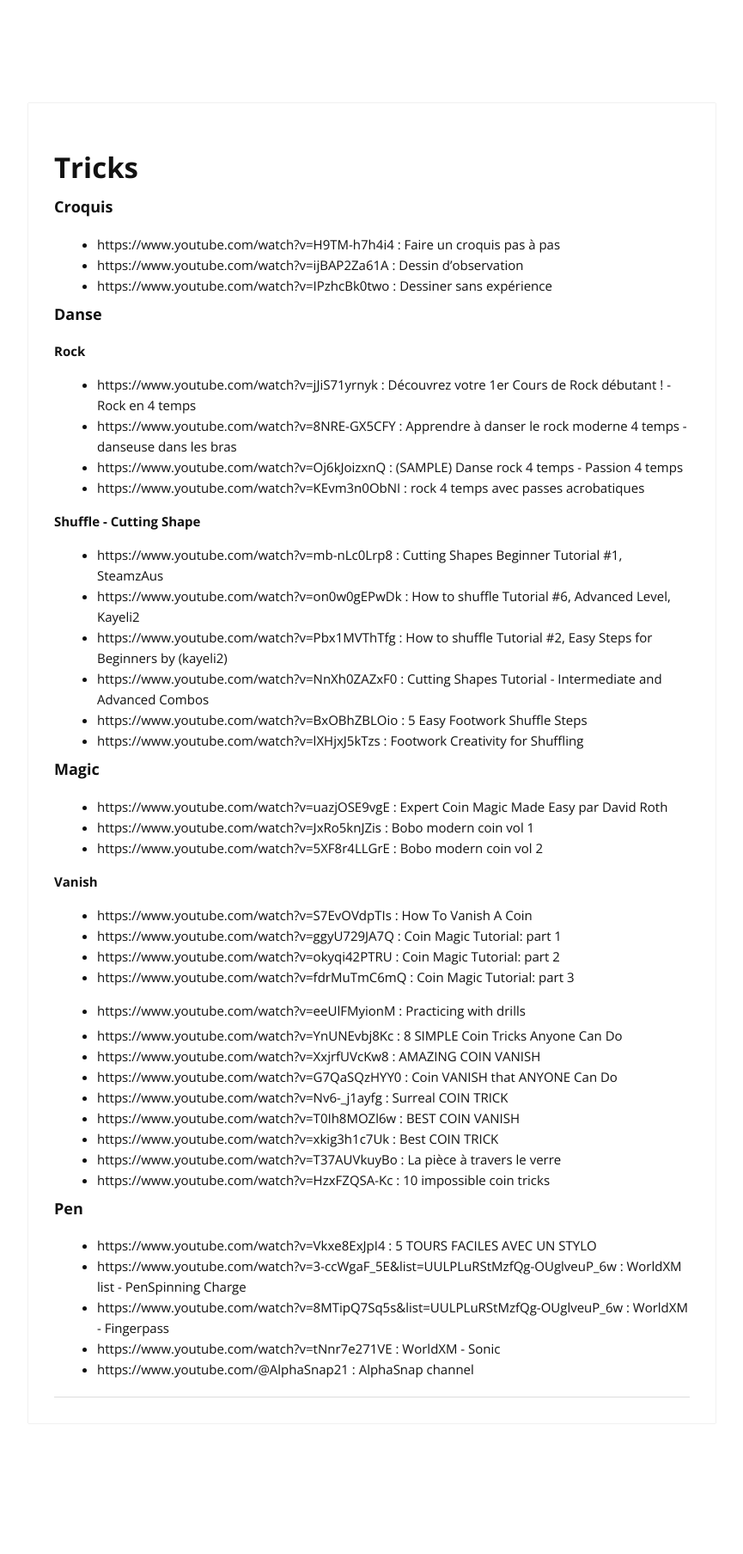
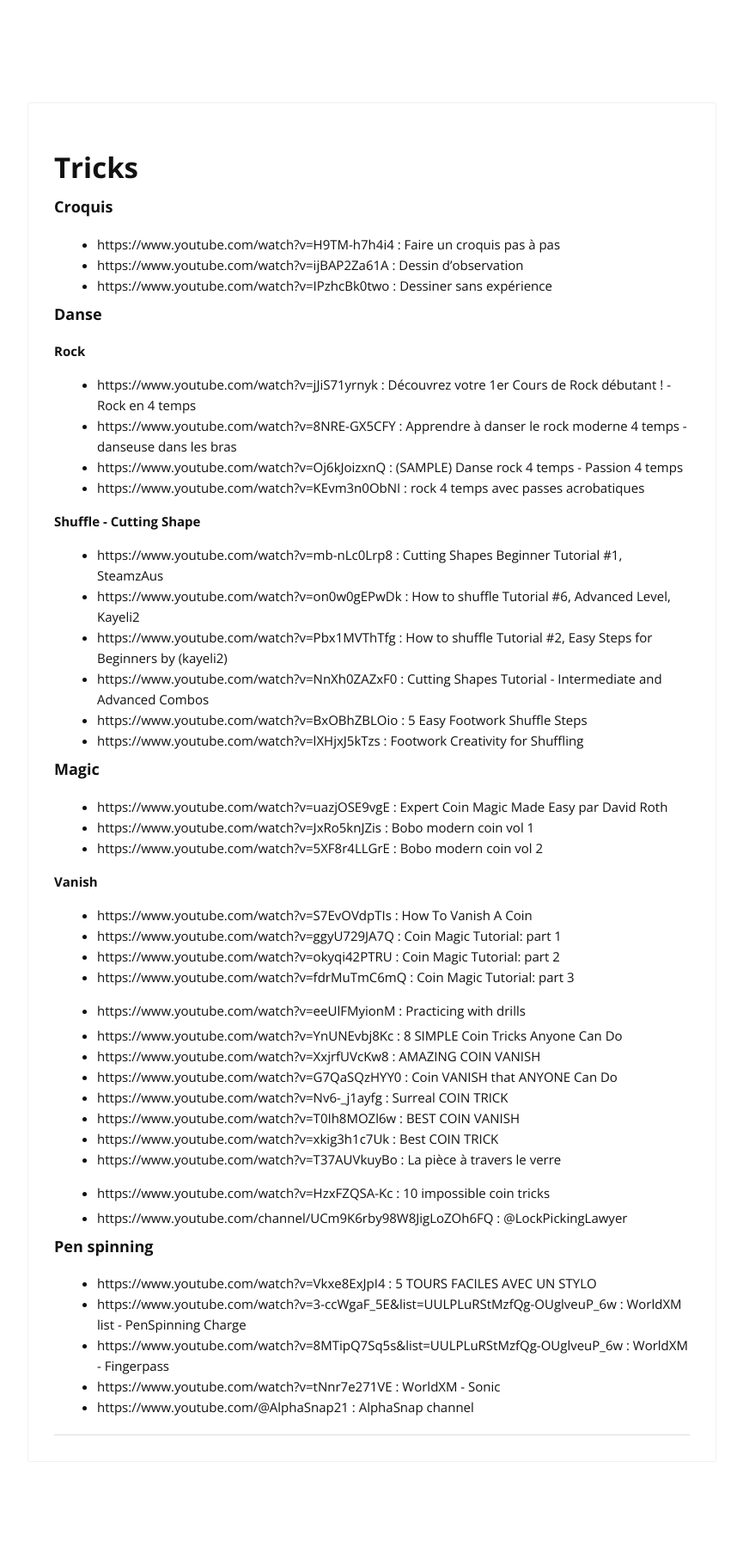
Before and after one commit to cylmat/cylmat.github.io, a Jekyll site: the page built from _pages/tricks.md, in a window 1280 px wide. Shown: the whole page at 86% size, without its empty margins (207-1072 px from the left). Built offline with Jekyll 4.4.1, drawn with Linux system fonts in a browser that asks for light colours; nearby versions of some CDN libraries; before the commit the page ends 1763 px from its top, so only the background shows below that.

Commit message:
Update tricks.md

```diff
--- a/_pages/tricks.md
+++ b/_pages/tricks.md
@@ -48,7 +48,9 @@
 - https://www.youtube.com/watch?v=T37AUVkuyBo : La pièce à travers le verre
 - https://www.youtube.com/watch?v=HzxFZQSA-Kc : 10 impossible coin tricks
 
-### Pen
+- https://www.youtube.com/channel/UCm9K6rby98W8JigLoZOh6FQ : @LockPickingLawyer
+
+### Pen spinning
 
 - https://www.youtube.com/watch?v=Vkxe8ExJpI4 : 5 TOURS FACILES AVEC UN STYLO
 - https://www.youtube.com/watch?v=3-ccWgaF_5E&list=UULPLuRStMzfQg-OUglveuP_6w : WorldXM list - PenSpinning Charge
```
